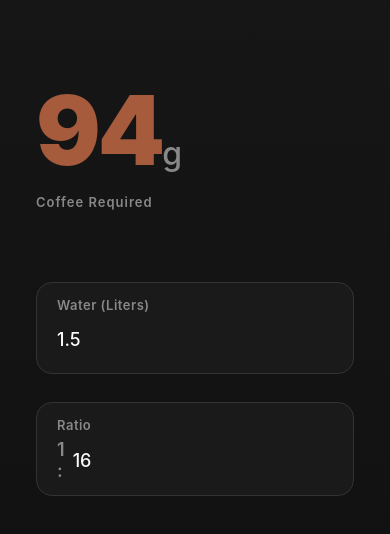
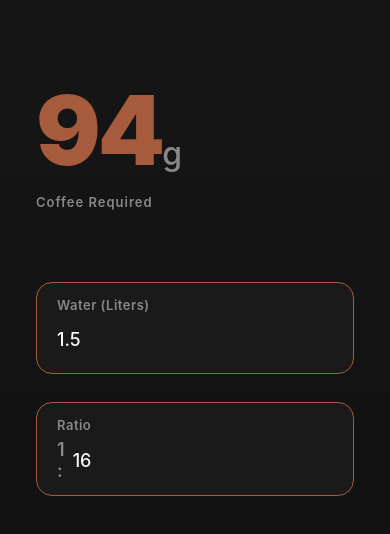
Before and after one commit to Link-Jason/coffee-app, a React Native app: screen / in a window 390 px wide. Shown: the top 534 px of the page. Built offline with nearby package versions, Linux system fonts and the light colour scheme.

Commit message:
final polish: stable rust borders and accent hero

```diff
--- a/src/screens/BrewScreen.tsx
+++ b/src/screens/BrewScreen.tsx
@@ -3,17 +3,15 @@ import { Animated, Pressable, SafeAreaView, StyleSheet, Text, TextInput, View }
 import { LinearGradient } from 'expo-linear-gradient';
 import { calculateCoffee } from '../lib/brewEngine';
 
-type Field = 'liters' | 'ratio';
-
-// The "Midnight Pro" Palette: Inky darks + High-Contrast Amber
+// The "Midnight Rust" Palette: Inky darks + Artisan Rust
 const COLORS = {
-    bg: '#0F0F0F',           // Inky Dark
-    surface: '#1A1A1A',      // Charcoal
-    textPrimary: '#FAFAFA',  // Bright White
-    textSecondary: '#888888',// Neutral Grey
-    accent: '#A65B3C',       // <--- This is your Artisan Rust
-    border: '#333333',
-  };
+  bg: '#0F0F0F',           // Near-black background
+  surface: '#1A1A1A',      // Charcoal card
+  textPrimary: '#FAFAFA',  // Bright white
+  textSecondary: '#888888',// Neutral mid-grey
+  accent: '#A65B3C',       // Artisan Rust
+  border: '#333333',
+};
 
 function sanitizeNumericText(input: string): string {
   const normalized = input.replace(',', '.');
@@ -33,7 +31,6 @@ function sanitizeNumericText(input: string): string {
 export default function BrewScreen() {
   const [liters, setLiters] = useState<string>('1.5');
   const [ratio, setRatio] = useState<string>('16');
-  const [activeField, setActiveField] = useState<Field | null>(null);
   const ratioInputRef = useRef<TextInput>(null);
 
   const coffeeGrams = useMemo(() => {
@@ -50,11 +47,10 @@ export default function BrewScreen() {
 
   return (
     <SafeAreaView style={styles.safe}>
-      {/* Subtle dark gradient for depth */}
       <LinearGradient colors={['#161616', '#0F0F0F']} style={{ flex: 1 }}>
         <View style={styles.container}>
 
-          {/* Left-Aligned Editorial Result */}
+          {/* Hero Result Section */}
           <View style={styles.resultContainer}>
             <Text style={styles.resultValue}>
               {coffeeGrams}
@@ -63,21 +59,19 @@ export default function BrewScreen() {
             <Text style={styles.resultLabel}>Coffee Required</Text>
           </View>
 
-          {/* Form */}
+          {/* Input Form */}
           <View style={styles.form}>
-            <Animated.View style={[styles.inputWrapper, activeField === 'liters' && styles.inputActiveWrapper]}>
-              <Text style={[styles.label, activeField === 'liters' && styles.activeLabel]}>Water (Liters)</Text>
+            <View style={styles.inputWrapper}>
+              <Text style={styles.label}>Water (Liters)</Text>
               <TextInput
                 value={liters}
                 onChangeText={(val) => setLiters(sanitizeNumericText(val))}
-                onFocus={() => setActiveField('liters')}
-                onBlur={() => setActiveField(null)}
                 placeholder="1.5"
                 placeholderTextColor="#444444"
                 keyboardType="decimal-pad"
                 style={styles.input}
               />
-            </Animated.View>
+            </View>
 
             <Pressable
               onPress={() => ratioInputRef.current?.focus()}
@@ -85,23 +79,21 @@ export default function BrewScreen() {
               onPressOut={onPressOut}
               style={{ transform: [{ scale: scaleAnim }] }}
             >
-              <Animated.View style={[styles.inputWrapper, activeField === 'ratio' && styles.inputActiveWrapper]}>
-                <Text style={[styles.label, activeField === 'ratio' && styles.activeLabel]}>Ratio</Text>
+              <View style={styles.inputWrapper}>
+                <Text style={styles.label}>Ratio</Text>
                 <View style={styles.row}>
                   <Text style={styles.prefix}>1 :</Text>
                   <TextInput
                     ref={ratioInputRef}
                     value={ratio}
                     onChangeText={(val) => setRatio(sanitizeNumericText(val))}
-                    onFocus={() => setActiveField('ratio')}
-                    onBlur={() => setActiveField(null)}
                     placeholder="16"
                     placeholderTextColor="#444444"
                     keyboardType="decimal-pad"
                     style={styles.inlineInput}
                   />
                 </View>
-              </Animated.View>
+              </View>
             </Pressable>
           </View>
         </View>
@@ -114,7 +106,7 @@ const styles = StyleSheet.create({
   safe: { flex: 1, backgroundColor: COLORS.bg },
   container: { flex: 1, paddingHorizontal: 36, paddingTop: 72 },
 
-  // Result Section (Editorial/Left-Aligned)
+  // Result Section
   resultContainer: { marginBottom: 72, alignItems: 'flex-start' },
   resultValue: { fontSize: 96, fontWeight: '900', color: COLORS.accent, letterSpacing: -3 },
   unit: { fontSize: 32, fontWeight: '500', color: COLORS.textSecondary },
@@ -125,15 +117,12 @@ const styles = StyleSheet.create({
   inputWrapper: {
     backgroundColor: COLORS.surface,
     borderRadius: 16,
-    borderWidth: 1,
-    borderColor: COLORS.border,
+    borderWidth: 1.5, // Thicker border for the Rust
+    borderColor: COLORS.accent, // Permanent Rust border
     paddingHorizontal: 20,
     paddingVertical: 14,
   },
-  inputActiveWrapper: { borderColor: COLORS.accent, borderWidth: 1.5 },
-
   label: { fontSize: 13, fontWeight: '600', color: COLORS.textSecondary, marginBottom: 6, letterSpacing: 0.5 },
-  activeLabel: { color: COLORS.accent },
 
   row: { flexDirection: 'row', alignItems: 'center' },
   prefix: { fontSize: 18, fontWeight: '600', color: COLORS.textSecondary, marginRight: 8 },
```
